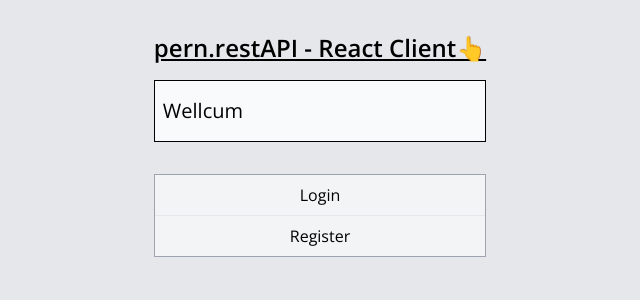
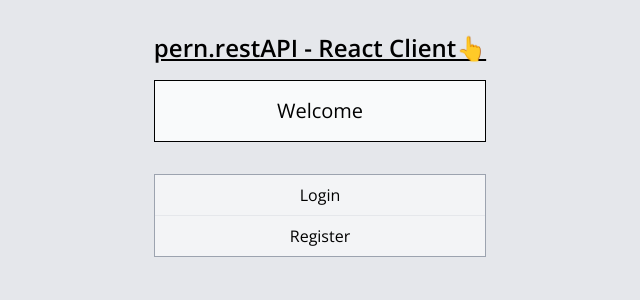
Before and after one commit to BorisKlco/pern.restAPI, a React (Vite) app in the folder client/: page / in a window 1280 px wide. Shown: the top 300 px of the page, without its empty margins (320-960 px from the left). Built offline with nearby package versions, Linux system fonts and the light colour scheme.

Commit message:
cleaning

```diff
--- a/client/src/Homepage.jsx
+++ b/client/src/Homepage.jsx
@@ -65,8 +65,10 @@ export default function Homepage() {
   return (
     <>
       <div className="py-2 px-2 bg-gray-50 border border-black">
-        <h1 className="my-2 text-xl">
-          Wellcum {Cookies.get("username") && Cookies.get("username")}
+        <h1 className="my-2 text-xl text-center">
+          {Cookies.get("username")
+            ? `Hello ${Cookies.get("username")}`
+            : "Welcome"}
         </h1>
         {Cookies.get("username") && (
           <div>
```
